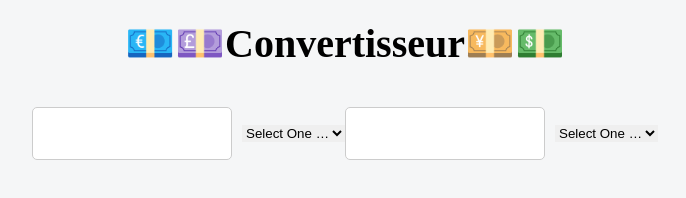
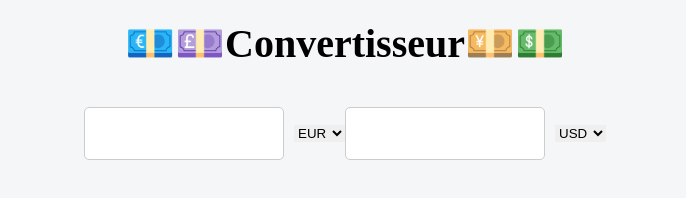
Before and after one commit to mathieudielna/exchangeRate, a website built with Parcel: page src/index.html in a window 1280 px wide. Shown: the whole page, without its empty margins (295-981 px from the left). Built offline with nearby package versions, Linux system fonts and the light colour scheme.

Commit message:
add default currency

```diff
--- a/src/index.html
+++ b/src/index.html
@@ -12,7 +12,7 @@
     <div class="devise">
         <input type="number" id="input-val1">
         <select id="sel1">
-        <option value="">Select One …</option>
+        <option value="EUR">EUR</option>
         <option value="USD">USD</option>
         <option value="AED">AED</option>
         <option value="ARS">ARS</option>
@@ -29,7 +29,6 @@
         <option value="DKK">DKK</option>
         <option value="DOP">DOP</option>
         <option value="EGP">EGP</option>
-        <option value="EUR">EUR</option>
         <option value="FJD">FJD</option>
         <option value="GBP">GBP</option>
         <option value="GTQ">GTQ</option>
@@ -70,7 +69,6 @@
         <input type="number" id="input-val2">
 
         <select id="sel2">
-        <option value="">Select One …</option>
         <option value="USD">USD</option>
         <option value="AED">AED</option>
         <option value="ARS">ARS</option>
```
Also changed, not shown: 1 other file.
